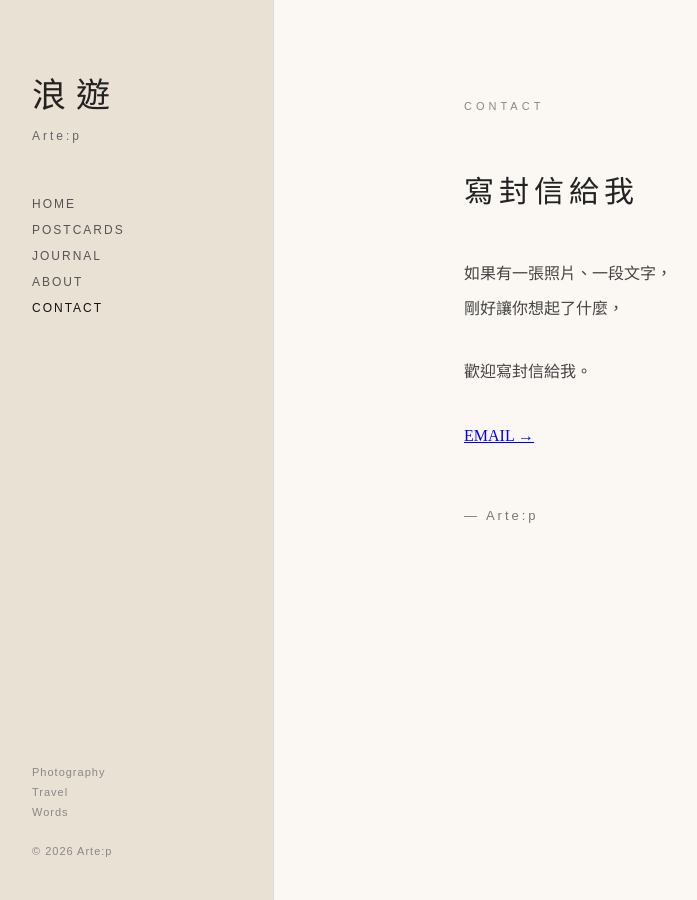
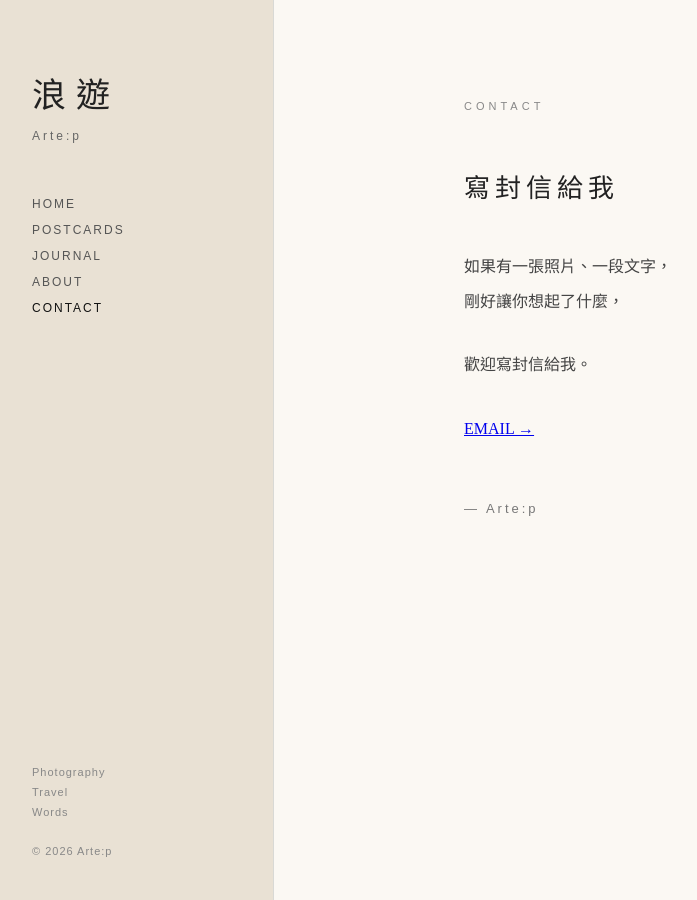
Before and after one commit to artep-wandering/artep-wandering.github.io, a Jekyll site: the page built from contact/index.html, in a window 1280 px wide. Shown: the whole page, without its empty margins (6-703 px from the left). Built offline with Jekyll 4.4.1, drawn with Linux system fonts in a browser that asks for light colours; some web fonts are replaced.

Commit message:
VERSION: contact_indext_v0.0.4

```diff
--- a/contact/index.html
+++ b/contact/index.html
@@ -1,7 +1,7 @@
 ---
 layout: null
 ---
-<!-- VERSION: contact_indext_v0.0.3 -->
+<!-- VERSION: contact_indext_v0.0.4 -->
 <!DOCTYPE html>
 <html lang="zh-Hant">
 
@@ -114,8 +114,7 @@ layout: null
     }
 
     .about-title {
-      font-family: "Huninn", sans-serif;
-      font-size: 30px;
+      font-size: 26px;
       font-weight: 400;
       letter-spacing: 5px;
       margin: 0 0 45px;
```
